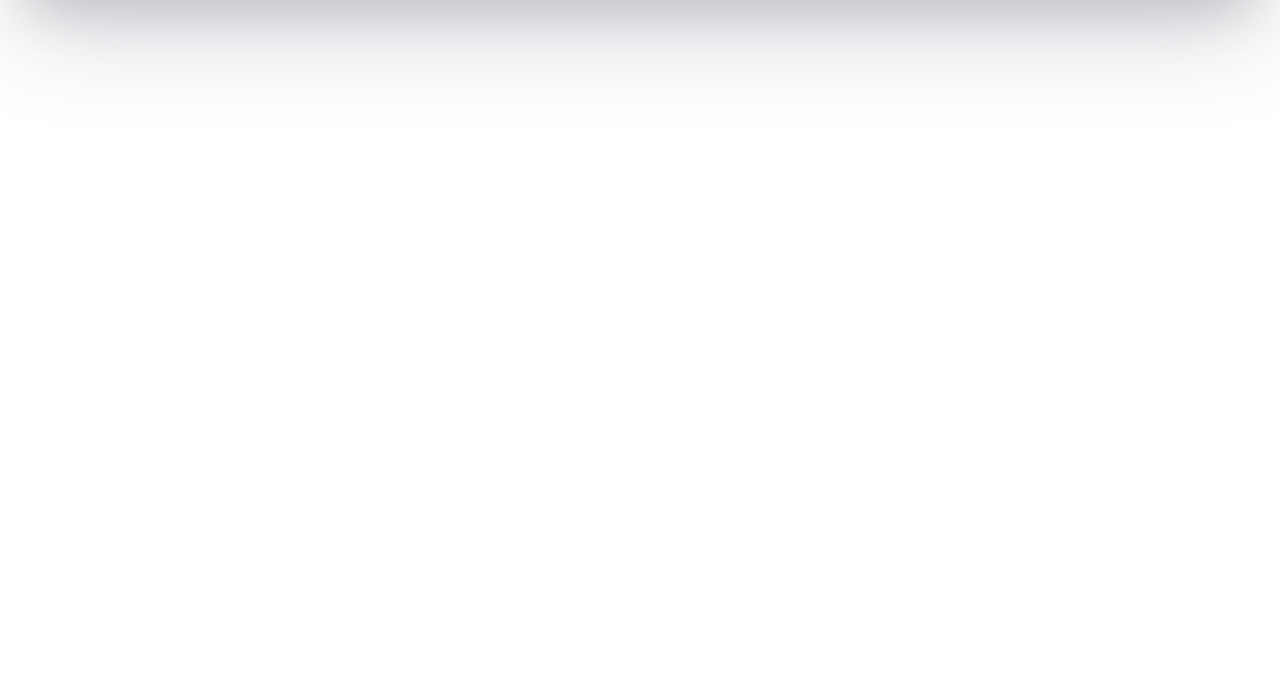
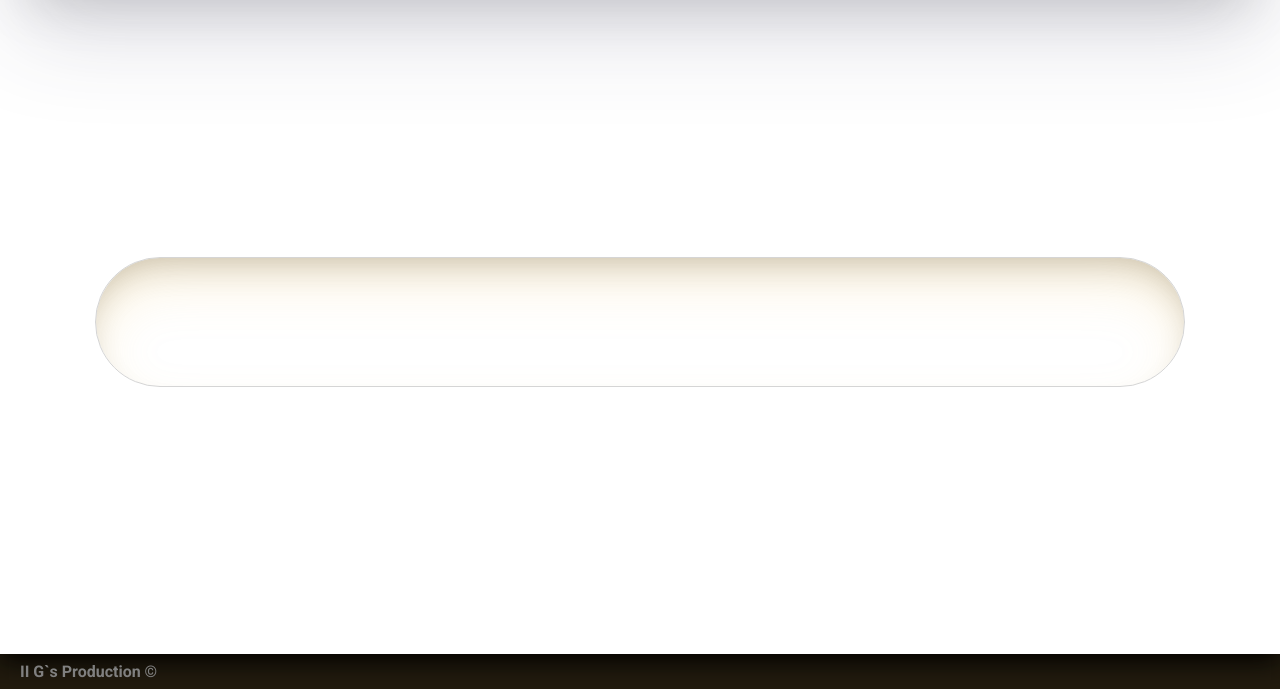
Before and after one commit to Giorgi-Garsevanishvili/Ankh-Gods-of-Egypt---IIG-s-Prod, a plain HTML site: page index.html in a window 1280 px wide. Shown: the part 111-800 px from the top of the page. Drawn offline with Linux system fonts and the light colour scheme.

Commit message:
main and fotter v1

```diff
--- a/index.html
+++ b/index.html
@@ -24,19 +24,23 @@
 
   <!-- begening of main section with options box with inner option sections -->
 
+  <main class="main">
     <div class="options-box">
       <div class="option-action-board"></div>
       <div class="option-gods-board"></div>
       <div class="option-rule-book"></div>
     </div>
    <div class="Scenarios"></div>
+  </main>
 
   <!-- end of main section -->
 
   <!-- begening of footer with two inner section -->
 
-  <footer class="footer-conatiner">
-    <div class="footer-left"></div>
+  <footer class="footer-container">
+    <div class="footer-left">
+      <h1 class="left-title-footer">II G`s Production ©</h1>
+    </div>
     <div class="footer-right"></div>
   </footer>
 
--- a/styles/style.css
+++ b/styles/style.css
@@ -1,12 +1,25 @@
 body {
   margin: 0px;
+  padding: 0px;
+  height: 100%;
+  min-height: 100vh;
+  display: flex;
+  flex-direction: column;
+}
+
+
+
+.main {
+  flex: 1;
+  display: flex;
+  align-items: center;
+  justify-content: center;
 }
 
 .header-container {
-  height: 105px;
+  height: 100px;
   padding-left: 35px;
   padding-right: 35px;
-
   display: flex;
   justify-content: center;
   box-shadow: rgba(50, 50, 93, 0.25) 0px 50px 100px -20px, rgba(0, 0, 0, 0.3) 0px 30px 60px -30px;
@@ -25,7 +38,8 @@ body {
   justify-content: start;
 }
 
-.left-title {
+.left-title,
+.left-title-footer {
   display: flex;
   flex-direction: row;
   color: gray;
@@ -38,7 +52,7 @@ body {
 }
 
 .header-middle {
-  margin-top: 5px;
+  margin-top: 2px;
   background-color: black;
   display: flex;
   flex-direction: row;
@@ -56,10 +70,36 @@ body {
   justify-content: end;
   height: 40px;
   width: 30%;
-
 }
 
 .horus-eye {
   width: 60px;
   cursor: pointer;
 }
+
+.options-box {
+  padding: 5%;
+  margin-top: 30px;
+  margin-bottom: 30px;
+  height: 100%;
+  width: 75%;
+  border: 1px solid rgb(213, 213, 213);
+  border-radius: 200px;
+  box-shadow: rgba(240, 191, 86, 0.25) 0px 30px 60px -12px inset, rgba(0, 0, 0, 0.3) 0px 18px 36px -18px inset;
+}
+
+.footer-container {
+  background-color: black;
+  width: 100%;
+  height: 35px;
+  display: flex;
+  align-items: center;
+  box-shadow: rgba(150, 127, 71, 0.17) 0px -23px 25px 0px inset, rgba(67, 55, 26, 0.15) 0px -36px 30px 0px inset, rgba(36, 30, 20, 0.1) 0px -79px 40px 0px inset, rgba(0, 0, 0, 0.06) 0px 2px 1px, rgba(0, 0, 0, 0.09) 0px 4px 2px, rgba(0, 0, 0, 0.09) 0px 8px 4px, rgba(0, 0, 0, 0.09) 0px 16px 8px, rgba(0, 0, 0, 0.09) 0px 32px 16px;
+
+}
+
+.left-title-footer {
+  width: 250px;
+  height: 10px;
+  margin-left: 20px;
+}
```
Lines whose indentation alone changed are shown as unchanged.
